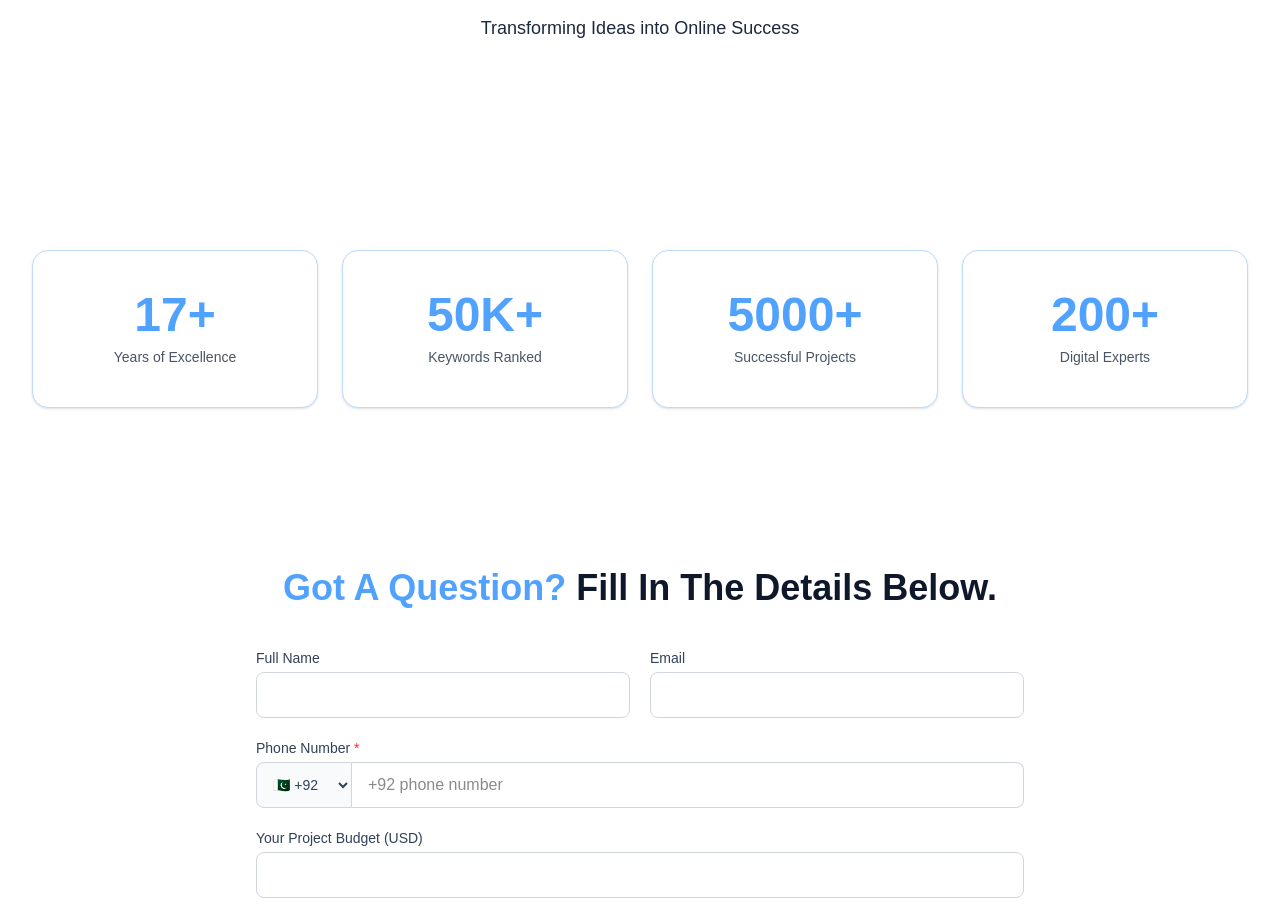
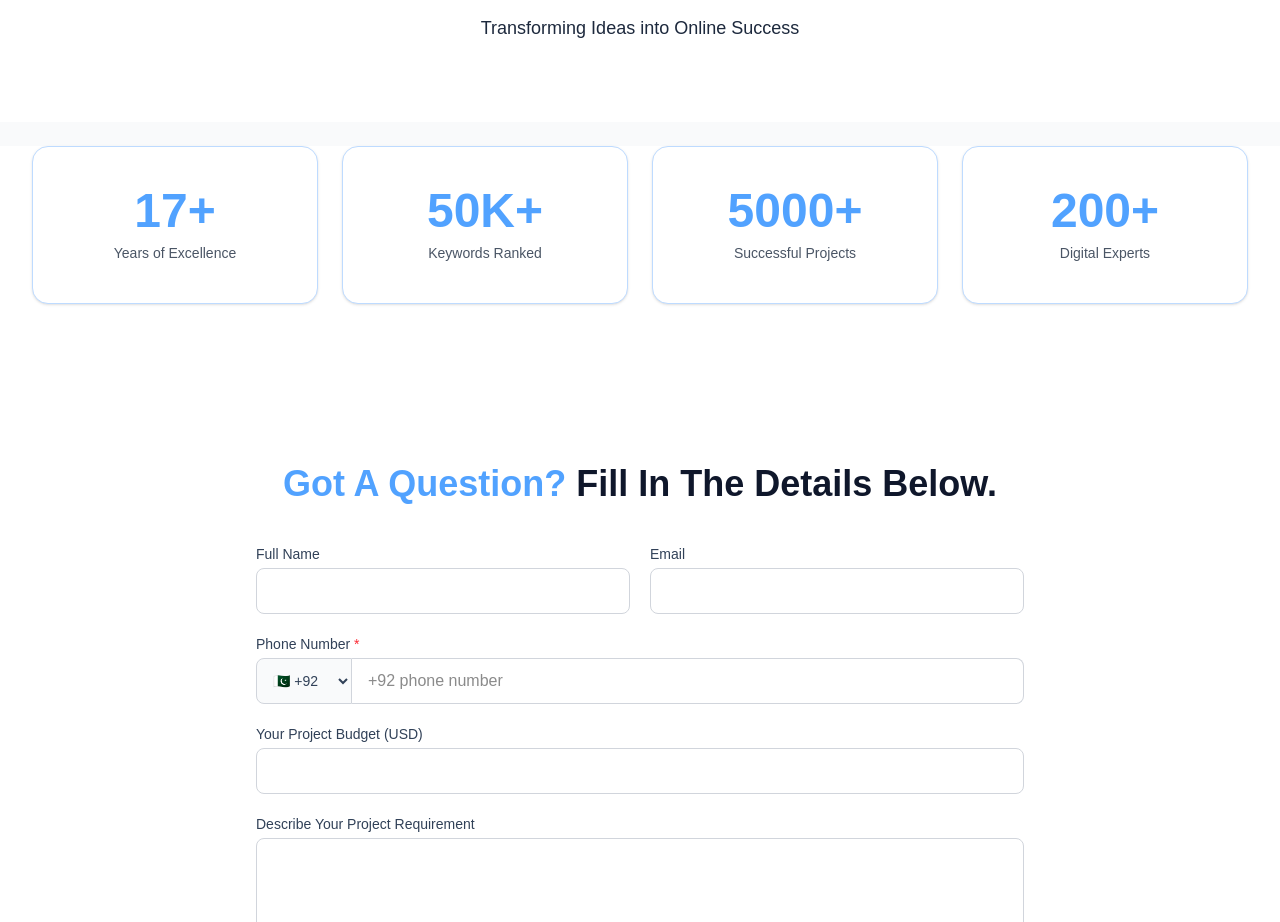
Before and after one commit to Muhammadkashifsaeed/webguruz-next, a Next.js app: page /about in a window 1280 px wide. Shown: the part 2614-3536 px from the top of the page. Built offline with nearby package versions, Linux system fonts and the light colour scheme.

Commit message:
Reduce gap between PartnerGrowth text and StatsGrid boxes

```diff
--- a/components/pages/StatsGrid.tsx
+++ b/components/pages/StatsGrid.tsx
@@ -52,14 +52,14 @@ const item = {
 
 export default function StatsGrid() {
   return (
-    <section className="bg-white py-20">
+    <section className="bg-white pt-0 pb-20">
       <div className="max-w-7xl mx-auto px-4 sm:px-6 lg:px-8">
         <motion.div
           variants={container}
           initial="hidden"
           whileInView="show"
           viewport={{ once: true }}
-          className="mt-12 grid grid-cols-2 md:grid-cols-4 gap-6"
+          className="mt-6 grid grid-cols-2 md:grid-cols-4 gap-6"
         >
           {stats.map((stat) => (
             <motion.div
```
